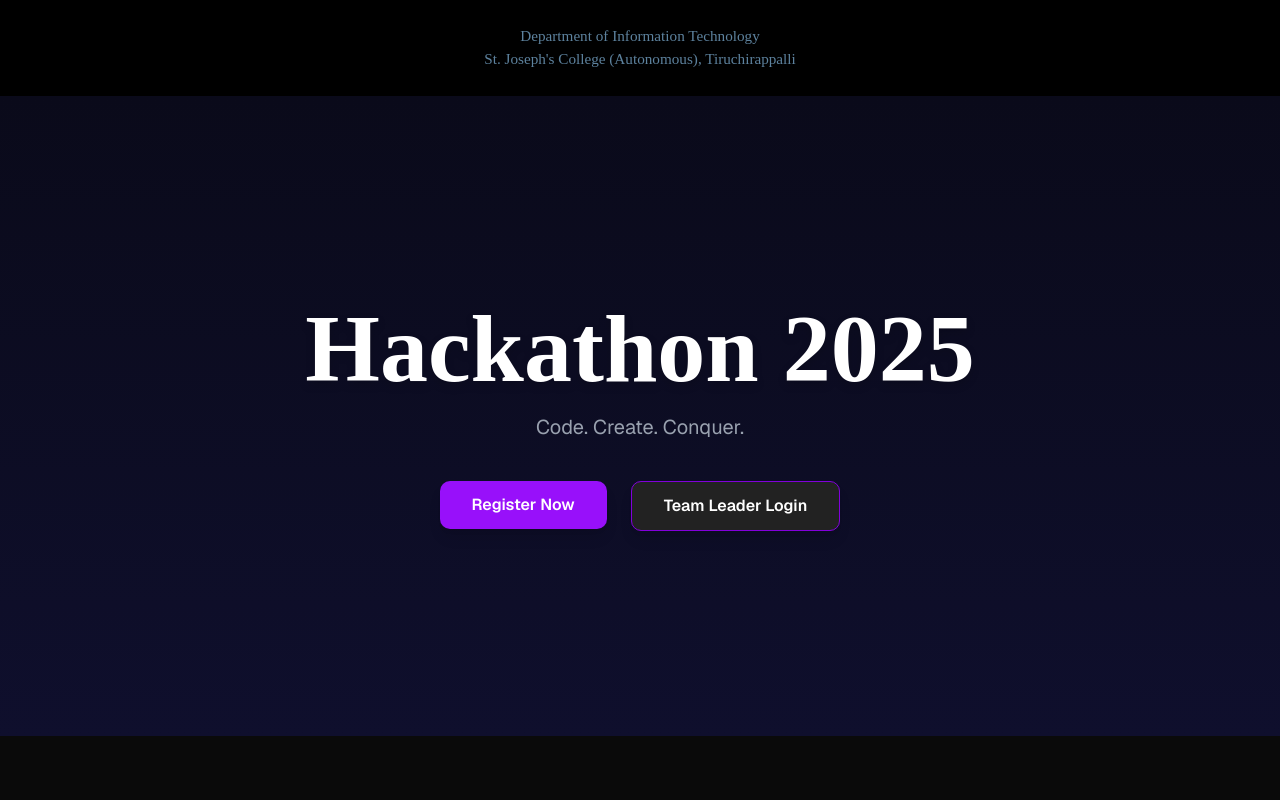
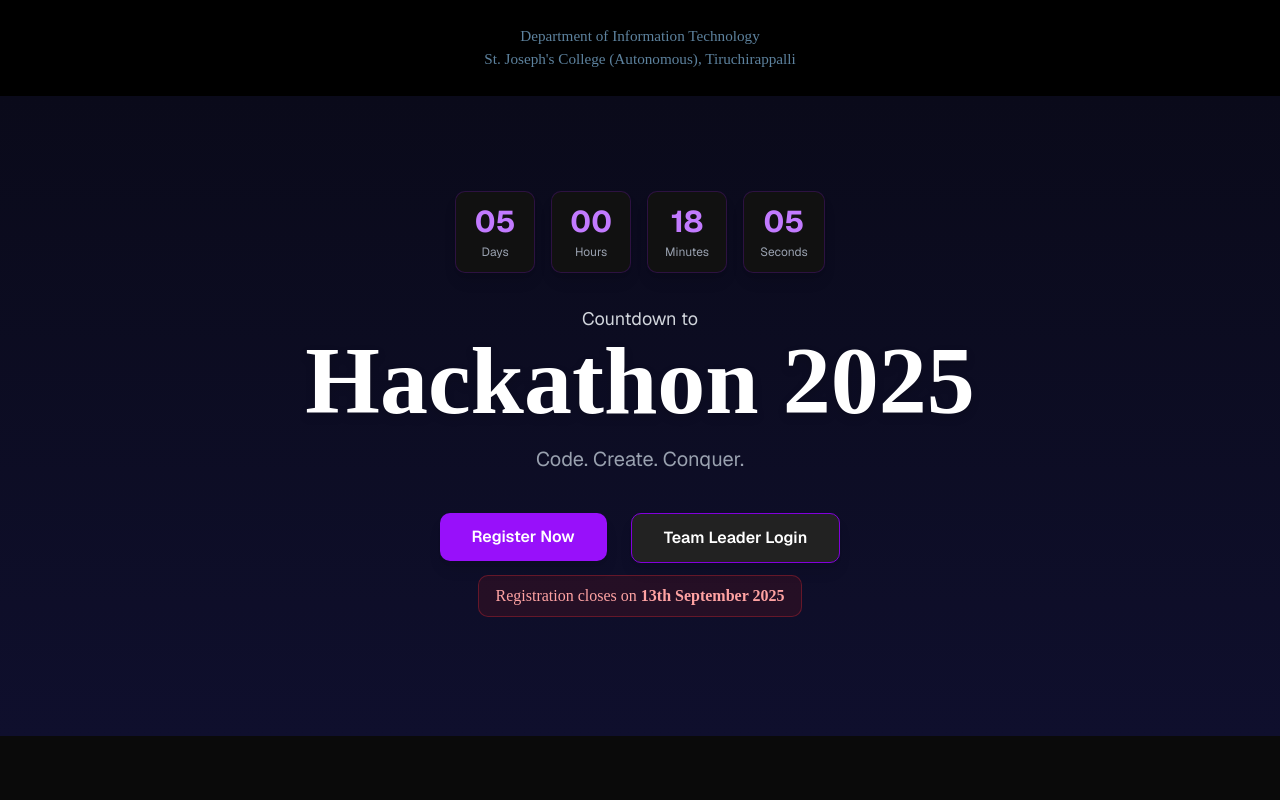
Before and after one commit to Noel1214/hackathon-it, a Next.js app: page / in a window 1280 px wide. Shown: the top 800 px of the page. Built offline with nearby package versions, Linux system fonts and the light colour scheme.

Commit message:
added countdown

```diff
--- a/app/page.tsx
+++ b/app/page.tsx
@@ -1,13 +1,50 @@
-// import Image from "next/image";
+"use client";
+
+import { useState, useEffect } from "react";
 import { LuCalendar, LuUsers } from "react-icons/lu";
 import { FaRegClock } from "react-icons/fa6";
 import { MdOutlineLocationOn } from "react-icons/md";
 import { IoMailOutline } from "react-icons/io5";
 import { BsTelephone } from "react-icons/bs";
-// import { FaInstagram, FaTwitter, FaLinkedin } from "react-icons/fa";
 import Link from "next/link";
+import { motion } from "framer-motion";
 
 export default function Home() {
+  const [timeLeft, setTimeLeft] = useState({
+    days: 0,
+    hours: 0,
+    minutes: 0,
+    seconds: 0,
+  });
+  const [expired, setExpired] = useState(false);
+
+  // Format numbers with zero padding (09 instead of 9)
+  const formatTime = (num: number) => String(num).padStart(2, "0");
+
+  useEffect(() => {
+    const eventDate = new Date("2025-09-16T09:30:00");
+
+    const timer = setInterval(() => {
+      const now = new Date().getTime();
+      const distance = eventDate.getTime() - now;
+
+      if (distance <= 0) {
+        clearInterval(timer);
+        setExpired(true);
+        setTimeLeft({ days: 0, hours: 0, minutes: 0, seconds: 0 });
+      } else {
+        setTimeLeft({
+          days: Math.floor(distance / (1000 * 60 * 60 * 24)),
+          hours: Math.floor((distance / (1000 * 60 * 60)) % 24),
+          minutes: Math.floor((distance / (1000 * 60)) % 60),
+          seconds: Math.floor((distance / 1000) % 60),
+        });
+      }
+    }, 1000);
+
+    return () => clearInterval(timer);
+  }, []);
+
   const rules = [
     "Teams must consist of 1-3 members",
     "Students must bring their laptop",
@@ -30,7 +67,52 @@ export default function Home() {
       </header>
 
       {/* Hero Section */}
-      <section className="h-[80vh] flex items-center justify-center bg-gradient-to-b from-[#0a0a1a] to-[#0f0f2d] text-center px-4">
+      <section className="h-[80vh] flex flex-col items-center justify-center bg-gradient-to-b from-[#0a0a1a] to-[#0f0f2d] text-center px-4">
+        {/* Countdown Timer */}
+        {!expired ? (
+          <>
+            <div className="mt-10 flex justify-center gap-4 text-white">
+              {["Days", "Hours", "Minutes", "Seconds"].map((label, idx) => {
+                const value =
+                  idx === 0
+                    ? timeLeft.days
+                    : idx === 1
+                      ? timeLeft.hours
+                      : idx === 2
+                        ? timeLeft.minutes
+                        : timeLeft.seconds;
+
+                return (
+                  <div
+                    key={label}
+                    className="bg-[#111] px-4 py-3 rounded-lg border border-purple-900/40 shadow-lg min-w-[80px]"
+                  >
+                    <motion.p
+                      key={value}
+                      initial={{ opacity: 0, y: -10 }}
+                      animate={{ opacity: 1, y: 0 }}
+                      transition={{ duration: 0.3 }}
+                      className="text-3xl font-bold text-purple-400"
+                      aria-label={`${value} ${label}`}
+                    >
+                      {formatTime(value)}
+                    </motion.p>
+                    <p className="text-xs text-gray-400 mt-1">{label}</p>
+                  </div>
+                );
+              })}
+            </div>
+            <h2 className="mt-8 text-lg text-gray-300">
+              Countdown to
+            </h2>
+          </>
+        ) : (
+          <p className="mt-10 text-2xl font-bold text-green-400">
+            🎉 The Hackathon is Live!
+          </p>
+        )}
+
+        {/* Hero Title */}
         <div>
           <h1 className="playfair-display text-6xl md:text-8xl font-extrabold text-white drop-shadow-lg">
             Hackathon 2025
@@ -51,6 +133,11 @@ export default function Home() {
               </button>
             </Link>
           </div>
+
+          <p className="playfair-display mt-3 mb-16 text-sm md:text-base text-center text-red-300 bg-red-900/20 px-4 py-2 rounded-lg border border-red-500/30 inline-block">
+            Registration closes on <span className="font-semibold">13th September 2025</span>
+          </p>
+
         </div>
       </section>
 
@@ -96,7 +183,7 @@ export default function Home() {
                 ),
                 title: "Date",
                 main: "16th September",
-                sub: "Stay tuned for updates",
+                sub: "Starts 9:30 AM",
               },
               {
                 icon: (
@@ -147,35 +234,6 @@ export default function Home() {
         </div>
       </section>
 
-      {/* Prizes */}
-      {/* <section className="py-20 bg-[#0a0a0a]">
-        <h1 className="playfair-display text-4xl text-center font-semibold mb-12">
-          Prizes & Recognition
-        </h1>
-        <div className="flex items-center justify-center">
-          <div className="grid grid-cols-1 md:grid-cols-3 gap-8 max-w-5xl w-full p-6">
-            {[
-              { place: "1st Place", prize: "Grand Prize", border: "border-yellow-600/50" },
-              { place: "2nd Place", prize: "Runner Up", border: "border-purple-900/40" },
-              { place: "3rd Place", prize: "Third Place", border: "border-orange-600/50" },
-            ].map((item, i) => (
-              <div
-                key={i}
-                className={`bg-[#111] ${item.border} rounded-2xl p-6 text-center shadow-lg`}
-              >
-                <LuTrophy className="mx-auto mb-4 text-purple-400" size={50} />
-                <h3 className="text-lg font-semibold text-gray-200 mb-2">{item.place}</h3>
-                <p className="text-lg font-semibold text-purple-400">{item.prize}</p>
-                <p className="text-2xl font-bold text-purple-200 mt-2">Coming Soon</p>
-                <span className="mt-4 inline-block bg-[#1a1a1a] text-gray-200 text-sm px-4 py-1 rounded-full shadow-md border border-purple-900/30">
-                  Certificate Included
-                </span>
-              </div>
-            ))}
-          </div>
-        </div>
-      </section> */}
-
       {/* Rules */}
       <section className="py-20 bg-[#0f0f0f]">
         <h1 className="playfair-display text-4xl text-center font-semibold mb-12">
@@ -221,17 +279,6 @@ export default function Home() {
             </a>
           </div>
 
-          {/* <div>
-            <h3 className="playfair-display text-purple-400 font-semibold text-lg mb-4">
-              Follow Us
-            </h3>
-            <div className="flex gap-4 justify-center sm:justify-start text-purple-400">
-              <FaInstagram size={22} />
-              <FaTwitter size={22} />
-              <FaLinkedin size={22} />
-            </div>
-          </div> */}
-
           <div>
             <h3 className="playfair-display text-purple-400 font-semibold text-lg mb-4">
               Department of IT
--- a/package.json
+++ b/package.json
@@ -16,6 +16,7 @@
     "bcryptjs": "^3.0.2",
     "class-variance-authority": "^0.7.1",
     "clsx": "^2.1.1",
+    "framer-motion": "^12.23.12",
     "geist": "^1.5.1",
     "jsonwebtoken": "^9.0.2",
     "lucide-react": "^0.542.0",
```
Also changed, not shown: 1 other file (tests, documents, lock files or other folders).
